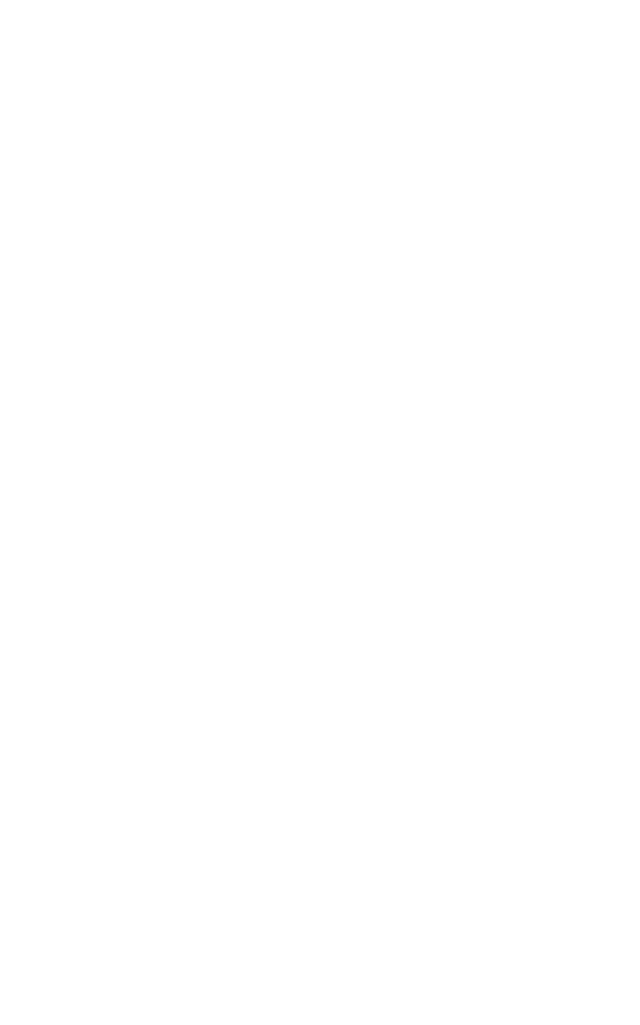
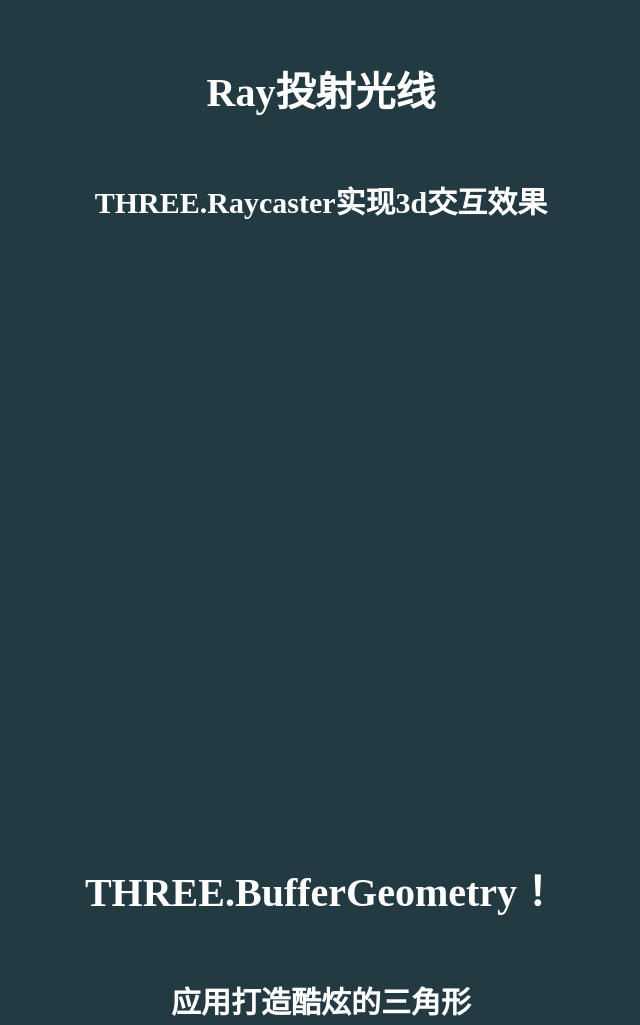
Before and after one commit to Pcjmy/3D-website, a website: page src/index.html in a window 1280 px wide. Shown: the top 1025 px of the page, without its empty margins (319-959 px from the left). Before the commit the page ends 800 px from the top, so only its background shows below. Drawn offline with Linux system fonts and the light colour scheme.

Commit message:
实现页面样式

```diff
--- a/src/index.html
+++ b/src/index.html
@@ -4,9 +4,21 @@
   <meta charset="UTF-8">
   <meta http-equiv="X-UA-Compatible" content="IE=edge">
   <meta name="viewport" content="width=device-width, initial-scale=1.0">
-  <title>Document</title>
+  <title>3D全屏滚动官网</title>
+  <link rel="stylesheet" href="static/css/style.css">
 </head>
 <body>
-
+  <div class="page">
+    <h1>Ray投射光线</h1>
+    <h3>THREE.Raycaster实现3d交互效果</h3>
+  </div>
+  <div class="page">
+    <h1>THREE.BufferGeometry！</h1>
+    <h3>应用打造酷炫的三角形</h3>
+  </div>
+  <div class="page">
+    <h1>活泼点光源</h1>
+    <h3>点光源围绕照亮小球</h3>
+  </div>
 </body>
 </html>
--- /dev/null
+++ b/src/static/css/style.css
@@ -0,0 +1,37 @@
+* {
+  margin: 0;
+  padding: 0;
+}
+
+body {
+  background-color: rgb(36, 58, 66);
+}
+
+canvas {
+  position: fixed;
+  left: 0;
+  top: 0;
+}
+
+.page {
+  height: 100vh;
+  display: flex;
+  color: #fff;
+  flex-direction: column;
+  align-items: center;
+  position: relative;
+  z-index: 10;
+}
+
+.page h1 {
+  margin: 60px;
+  font-size: 40px;
+}
+
+.page h3 {
+  font-size: 30px;
+}
+
+::-webkit-scrollbar {
+  display: none;
+}
```
Also changed, not shown: README.md (added), dist/index.html, 2 other files.
